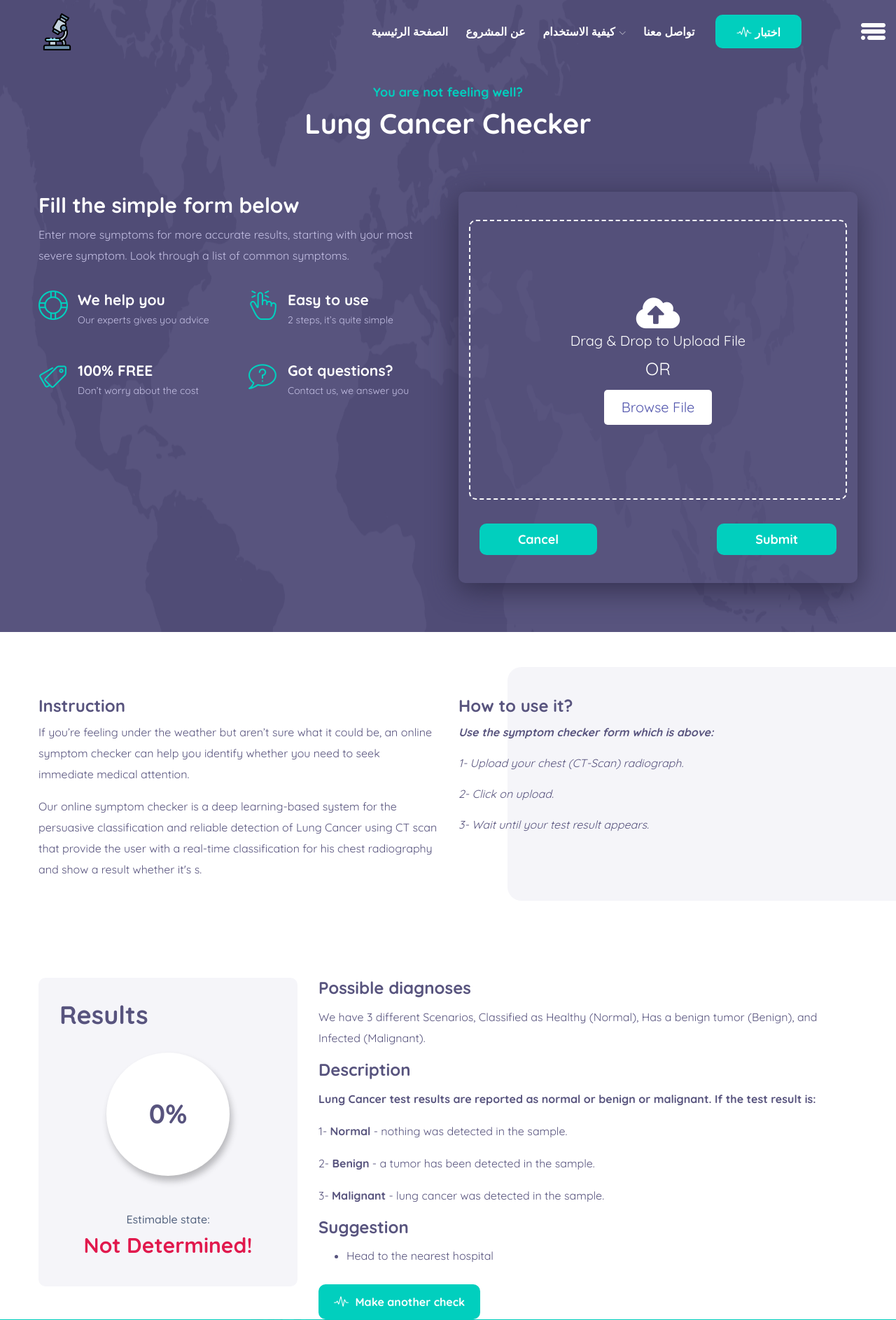
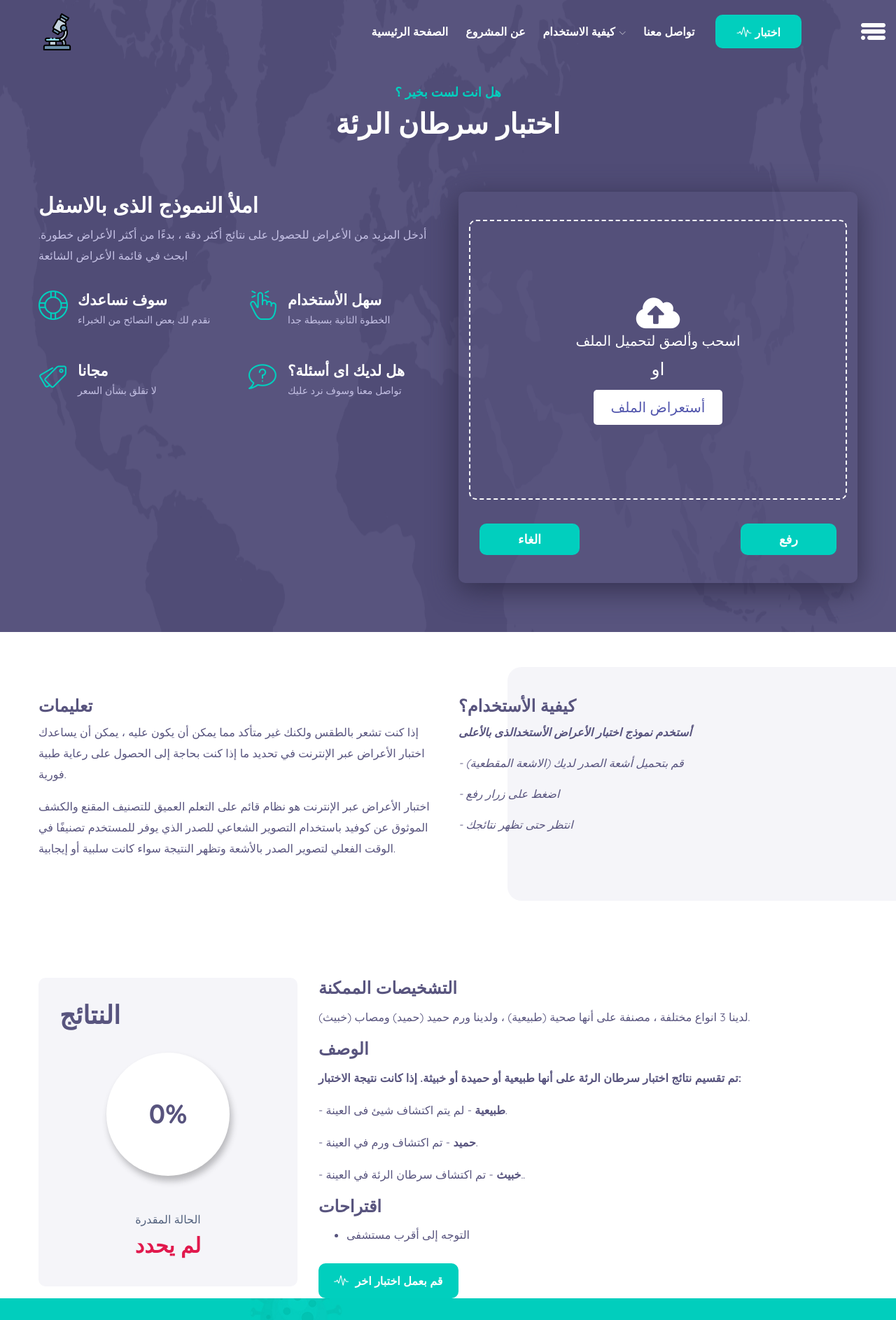
Before and after one commit to john0isaac/Centralized-and-Automated-Medical-Image-Analysis-Laboratory, a Flask app: page /symptom-checker-lung in a window 1280 px wide. Shown: the top 1886 px of the page at 70% size. Run offline with Flask 2, Linux system fonts and the light colour scheme; some libraries are stand-ins or nearby versions.

Commit message:
arabic symptom for lung cuncer

```diff
--- a/templates/pages/symptom-checker-covid-ar.html
+++ b/templates/pages/symptom-checker-covid-ar.html
@@ -22,7 +22,7 @@
                                 </div>
                                 <div class="media-body">
                                     <h4>سوف نساعدك</h4>
-                                    <p>نقدم لك بعض النصائح من الخبراء</p>
+                                    <p>نقدم لك بعض النصائح من الخبراء </p>
                                 </div>
                             </div>
                         </div>
@@ -100,7 +100,7 @@
                 <div class="symptom_instruction_text">
                     <h4>تعليمات</h4>
                     <p>
-                        إذا كنت تشعر بالطقس ولكنك غير متأكد مما يمكن أن يكون عليه ، يمكن أن يساعدك مدقق الأعراض عبر
+                        إذا كنت تشعر بالطقس ولكنك غير متأكد مما يمكن أن يكون عليه ، يمكن أن يساعدك اختبار الأعراض عبر
                         الإنترنت في تحديد ما إذا كنت بحاجة إلى الحصول على رعاية طبية فورية.
                     </p>
                     <p>اختبار الأعراض عبر الإنترنت هو نظام قائم على التعلم العميق للتصنيف المقنع والكشف الموثوق عن كوفيد
@@ -301,7 +301,7 @@
                             </button>
                         </div>
                     </div>
-                    <label class="container-checkbox"> <span>>أنا أوافق على الشروط والأحكام</span>
+                    <label class="container-checkbox"> <span>أنا أوافق على الشروط والأحكام</span>
                         <input type="checkbox">
                         <span class="checkmark"></span>
                     </label>
--- a/templates/pages/symptom-checker-lung-ar.html
+++ b/templates/pages/symptom-checker-lung-ar.html
@@ -4,15 +4,15 @@
     <img class="tp_img" src="/static/images/breadcrumb/checker-banner-map.png" alt>
     <div class="container">
         <div class="breadcrumb_text">
-            <h6>You are not feeling well?</h6>
-            <h3>Lung Cancer Checker</h3>
+            <h6>هل انت لست بخير ؟</h6>
+            <h3>اختبار سرطان الرئة</h3>
         </div>
         <div class="row checker_box_inner">
             <div class="col-lg-6">
                 <div class="checker_simple_text">
-                    <h3>Fill the simple form below</h3>
-                    <p>Enter more symptoms for more accurate results, starting with your most severe symptom.
-                        Look through a list of common symptoms.
+                    <h3>املأ النموذج الذى بالاسفل</h3>
+                    <p>أدخل المزيد من الأعراض للحصول على نتائج أكثر دقة ، بدءًا من أكثر الأعراض خطورة. ابحث في قائمة
+                        الأعراض الشائعة
                     </p>
                     <div class="row">
                         <div class="col-sm-6">
@@ -21,8 +21,8 @@
                                     <i class="linearicons-lifebuoy"></i>
                                 </div>
                                 <div class="media-body">
-                                    <h4>We help you</h4>
-                                    <p>Our experts gives you advice</p>
+                                    <h4>سوف نساعدك</h4>
+                                    <p>نقدم لك بعض النصائح من الخبراء </p>
                                 </div>
                             </div>
                         </div>
@@ -32,8 +32,8 @@
                                     <i class="linearicons-finger-tap"></i>
                                 </div>
                                 <div class="media-body">
-                                    <h4>Easy to use</h4>
-                                    <p>2 steps, it’s quite simple</p>
+                                    <h4>سهل الأستخدام </h4>
+                                    <p>الخطوة الثانية بسيطة جدا </p>
                                 </div>
                             </div>
                         </div>
@@ -43,8 +43,8 @@
                                     <i class="linearicons-tags"></i>
                                 </div>
                                 <div class="media-body">
-                                    <h4>100% FREE</h4>
-                                    <p>Don’t worry about the cost</p>
+                                    <h4>مجانا </h4>
+                                    <p>لا تقلق بشأن السعر </p>
                                 </div>
                             </div>
                         </div>
@@ -54,8 +54,8 @@
                                     <i class="linearicons-bubble-question"></i>
                                 </div>
                                 <div class="media-body">
-                                    <h4>Got questions?</h4>
-                                    <p>Contact us, we answer you</p>
+                                    <h4>هل لديك اى أسئلة؟</h4>
+                                    <p>تواصل معنا وسوف نرد عليك</p>
                                 </div>
                             </div>
                         </div>
@@ -66,17 +66,17 @@
                 <div class="checker_form" id="checker-form">
                     <div class="drag-area row text-center justify-content-center">
                         <div class="icon"><i class="fas fa-cloud-upload-alt"></i></div>
-                        <header class="drag-drop">Drag & Drop to Upload File</header>
-                        <span>OR</span>
-                        <button class="upload-btn">Browse File</button>
+                        <header class="drag-drop">اسحب وألصق لتحميل الملف</header>
+                        <span>او</span>
+                        <button class="upload-btn">أستعراض الملف</button>
                         <input id="fileUpload" class="upload-file" type="file" hidden>
                     </div>
                     <div class="row">
                         <div class="col button text-left">
-                            <button id="cancel-upload" onclick="cancelUpload()" class="submit_btn">Cancel</button>
+                            <button id="cancel-upload" onclick="cancelUpload()" class="submit_btn">الغاء</button>
                         </div>
                         <div class="col button text-right">
-                            <button id="submit-upload" onclick="submitUpload()" class="submit_btn">Submit</button>
+                            <button id="submit-upload" onclick="submitUpload()" class="submit_btn">رفع</button>
                         </div>
                     </div>
                 </div>
@@ -98,14 +98,14 @@
         <div class="row">
             <div class="col-lg-6">
                 <div class="symptom_instruction_text">
-                    <h4>Instruction</h4>
-                    <p>If you’re feeling under the weather but aren’t sure what it could be, an online symptom
-                        checker can help you identify whether you need to seek immediate medical attention.
+                    <h4>تعليمات</h4>
+                    <p>
+                        إذا كنت تشعر بالطقس ولكنك غير متأكد مما يمكن أن يكون عليه ، يمكن أن يساعدك اختبار الأعراض عبر
+                        الإنترنت في تحديد ما إذا كنت بحاجة إلى الحصول على رعاية طبية فورية.
                     </p>
-                    <p>Our online symptom checker is a deep learning-based system for the persuasive
-                        classification and reliable detection of Lung Cancer using CT scan that
-                        provide the user with a real-time classification for his chest radiography
-                        and show a result whether it's s.
+                    <p>اختبار الأعراض عبر الإنترنت هو نظام قائم على التعلم العميق للتصنيف المقنع والكشف الموثوق عن كوفيد
+                        باستخدام التصوير الشعاعي للصدر الذي يوفر للمستخدم تصنيفًا في الوقت الفعلي لتصوير الصدر
+                        بالأشعة وتظهر النتيجة سواء كانت سلبية أو إيجابية.
                     </p>
                     <!-- <a class="text_btn" href="#">Read more <i class="linearicons-arrow-right"></i></a> -->
                 </div>
@@ -114,11 +114,11 @@
                 <div class="home_ab_text how_to_use">
                     <div class="home_ab_text_inner">
                         <div class="home_ab_item ">
-                            <h4>How to use it?</h4>
-                            <p><b>Use the symptom checker form which is above:</b></p>
-                            <p>1- Upload your chest (CT-Scan) radiograph.</p>
-                            <p>2- Click on upload.</p>
-                            <p>3- Wait until your test result appears.</p>
+                            <h4>كيفية الأستخدام؟</h4>
+                            <p><b>أستخدم نموذج اختبار الأعراض الأستخدالذى بالأعلى </b></p>
+                            <p>- قم بتحميل أشعة الصدر لديك (الاشعة المقطعية)</p>
+                            <p>- اضغط على زرار رفع </p>
+                            <p>- انتظر حتى تظهر نتائجك</p>
                         </div>
                     </div>
                 </div>
@@ -133,7 +133,7 @@
         <div class="row">
             <div class="col-lg-4">
                 <div class="result_box">
-                    <h4>Results</h4>
+                    <h4>النتائج</h4>
                     <!--
                     <ul class="nav flex-column">
                         <li>
@@ -160,34 +160,35 @@
                         </div>
                     </div>
                     <div class="bottom_text text-center">
-                        <h6>Estimable state:</h6>
-                        <h3 id="covid-status">Not Determined!</h3>
+                        <h6>الحالة المقدرة</h6>
+                        <h3 id="covid-status">لم يحدد</h3>
                     </div>
                 </div>
             </div>
             <div class="col-lg-8">
                 <div class="result_inner_text">
                     <div class="result_item">
-                        <h4>Possible diagnoses</h4>
-                        <p>We have 3 different Scenarios, Classified as Healthy (Normal), Has a benign tumor (Benign), and Infected (Malignant).</p>
+                        <h4>التشخيصات الممكنة</h4>
+                        <p>لدينا 3 انواع مختلفة ، مصنفة على أنها صحية (طبيعية) ، ولدينا ورم حميد (حميد) ومصاب (خبيث).
+                        </p>
                     </div>
                     <div class="result_item">
-                        <h4>Description</h4>
+                        <h4>الوصف</h4>
                         <p>
-                            <strong>Lung Cancer test results are reported as normal or benign or malignant. If the test result
-                                is:</strong>
+                            <strong>تم تقسيم نتائج اختبار سرطان الرئة على أنها طبيعية أو حميدة أو خبيثة. إذا كانت نتيجة
+                                الاختبار:</strong>
                         </p>
-                        <p>1- <strong>Normal</strong> - nothing was detected in the sample.</p>
-                        <p>2- <strong>Benign</strong> - a tumor has been detected in the sample.</p>
-                        <p>3- <strong>Malignant</strong> - lung cancer was detected in the sample.</p>
+                        <p>- <strong>طبيعية</strong> - لم يتم اكتشاف شيئ فى العينة.</p>
+                        <p>- <strong>حميد</strong> - تم اكتشاف ورم في العينة.</p>
+                        <p>- <strong>خبيث</strong> - تم اكتشاف سرطان الرئة في العينة..</p>
                     </div>
                     <div class="result_item">
-                        <h4>Suggestion</h4>
+                        <h4>اقتراحات</h4>
                         <ul>
-                            <li>Head to the nearest hospital </li>
+                            <li>التوجه إلى أقرب مستشفى </li>
                         </ul>
-                        <a class="green_btn" href="/symptom-checker-lung"><i class="linearicons-pulse"></i> Make another
-                            check</a>
+                        <a class="green_btn" href="/symptom-checker-lung"><i class="linearicons-pulse"></i> قم بعمل
+                            اختبار اخر </a>
                     </div>
                 </div>
             </div>
@@ -269,10 +270,12 @@
                         <i class="linearicons-mailbox-full"></i>
                     </div>
                     <div class="media-body">
-                        <h4>Subscribe our newsletter</h4>
+                        <h4>اشترك في النشرة الإخبارية لدينا</h4>
                         <p>
-                            Join our subscribers list to get latest news and updates
-                            about CA-MIL delivered directly in your inbox.
+                            نضم إلى قائمة المشتركين لدينا للحصول على آخر الأخبار والتحديثات حول سرطان الرئة التي يتم
+                            تسليمها
+                            مباشرة في
+                            صندوق الوارد الخاص بك.
                         </p>
                     </div>
                 </div>
@@ -281,7 +284,7 @@
                 <div class="mail_box">
                     <div class="input-group">
                         <input id="news-letter-email" type="text" class="form-control"
-                            placeholder="&#xe997; Enter your email" aria-label="Recipient's username"
+                            placeholder="&#xe997; اكتب بريدك الالكترونى" aria-label="Recipient's username"
                             aria-describedby="button-addon2">
                         <div class="input-group-append">
                             <button class="btn btn-outline-secondary" type="button" id="button-addon2"
@@ -290,7 +293,7 @@
                             </button>
                         </div>
                     </div>
-                    <label class="container-checkbox">I accept the <span>Privacy Policy.</span>
+                    <label class="container-checkbox"> <span>أنا أوافق على الشروط والأحكام</span>
                         <input type="checkbox">
                         <span class="checkmark"></span>
                     </label>
```
